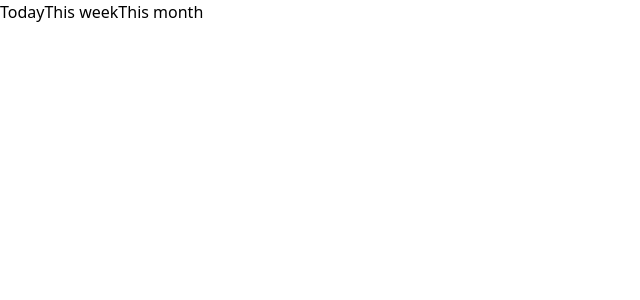
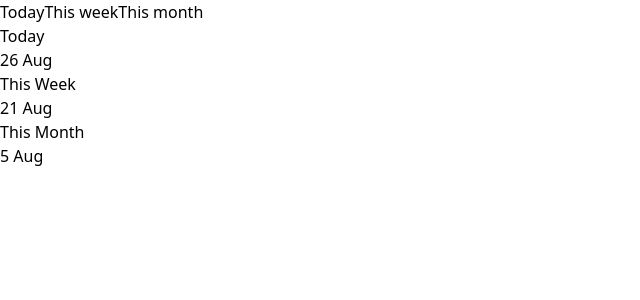
Before and after one commit to ahmadalnaib/vue-blog-node-ts, a Vue app: page / in a window 1280 px wide. Shown: the top 300 px of the page, without its empty margins (0-640 px from the left). Built offline with nearby package versions, Linux system fonts and the light colour scheme.

Commit message:
Datetime with luxon

```diff
--- a/package.json
+++ b/package.json
@@ -14,6 +14,7 @@
     "type-check": "vue-tsc --build --force"
   },
   "dependencies": {
+    "luxon": "^3.5.0",
     "pinia": "^2.1.7",
     "vue": "^3.4.29",
     "vue-router": "^4.3.3"
@@ -21,6 +22,7 @@
   "devDependencies": {
     "@tsconfig/node20": "^20.1.4",
     "@types/jsdom": "^21.1.7",
+    "@types/luxon": "^3.4.2",
     "@types/node": "^20.14.5",
     "@vitejs/plugin-vue": "^5.0.5",
     "@vue/test-utils": "^2.4.6",
--- a/src/components/Timeline.vue
+++ b/src/components/Timeline.vue
@@ -1,5 +1,7 @@
 <script setup lang="ts">
+import { DateTime } from 'luxon';
 import { ref } from 'vue';
+import {Post,today,thisWeek,thisMonth} from '../posts'
 
 
 const periods = ['Today', 'This week', 'This month'] as const;
@@ -10,10 +12,21 @@ const selectedPeriod = ref<Period>('Today');
 const selectPeriod = (period: Period) => {
   selectedPeriod.value = period;
 };
+
+const posts=[
+  today,
+  thisWeek,
+  thisMonth
+].map(post =>{
+  return {
+    ...post,
+    created:DateTime.fromISO(post.created)
+  }
+})
 </script>
 
 <template>
-  <nav class="bg-white shadow-md text-center py-4">
+  <nav class="bg-white shadow-md text-center py-4 mb-5">
     <span class="text-blue-500">
       <a
         class="mx-5"
@@ -25,4 +38,8 @@ const selectPeriod = (period: Period) => {
       >
     </span>
   </nav>
+  <a class="flex"  v-for="post in posts" :key="post.id">
+    <a class="text-blue-700 mx-3">{{ post.title }} </a>
+  <div>{{ post.created.toFormat("d MMM") }}</div>
+</a>
 </template>
--- /dev/null
+++ b/src/posts.ts
@@ -0,0 +1,26 @@
+import { DateTime } from "luxon";
+
+
+export interface Post {
+  id: string;
+  title: string;
+  created: string;
+}
+
+export const today:Post={
+  id: '1',
+  title: 'Today',
+  created: DateTime.now().toISO(),
+};
+
+export const thisWeek:Post={
+  id: '2',
+  title: 'This Week',
+  created: DateTime.now().minus({days:5}).toISO(),
+};
+
+export const thisMonth:Post={
+  id: '3',
+  title: 'This Month',
+  created: DateTime.now().minus({weeks:3}).toISO(),
+};
```
Also changed, not shown: 1 other file (tests, documents, lock files or other folders).
